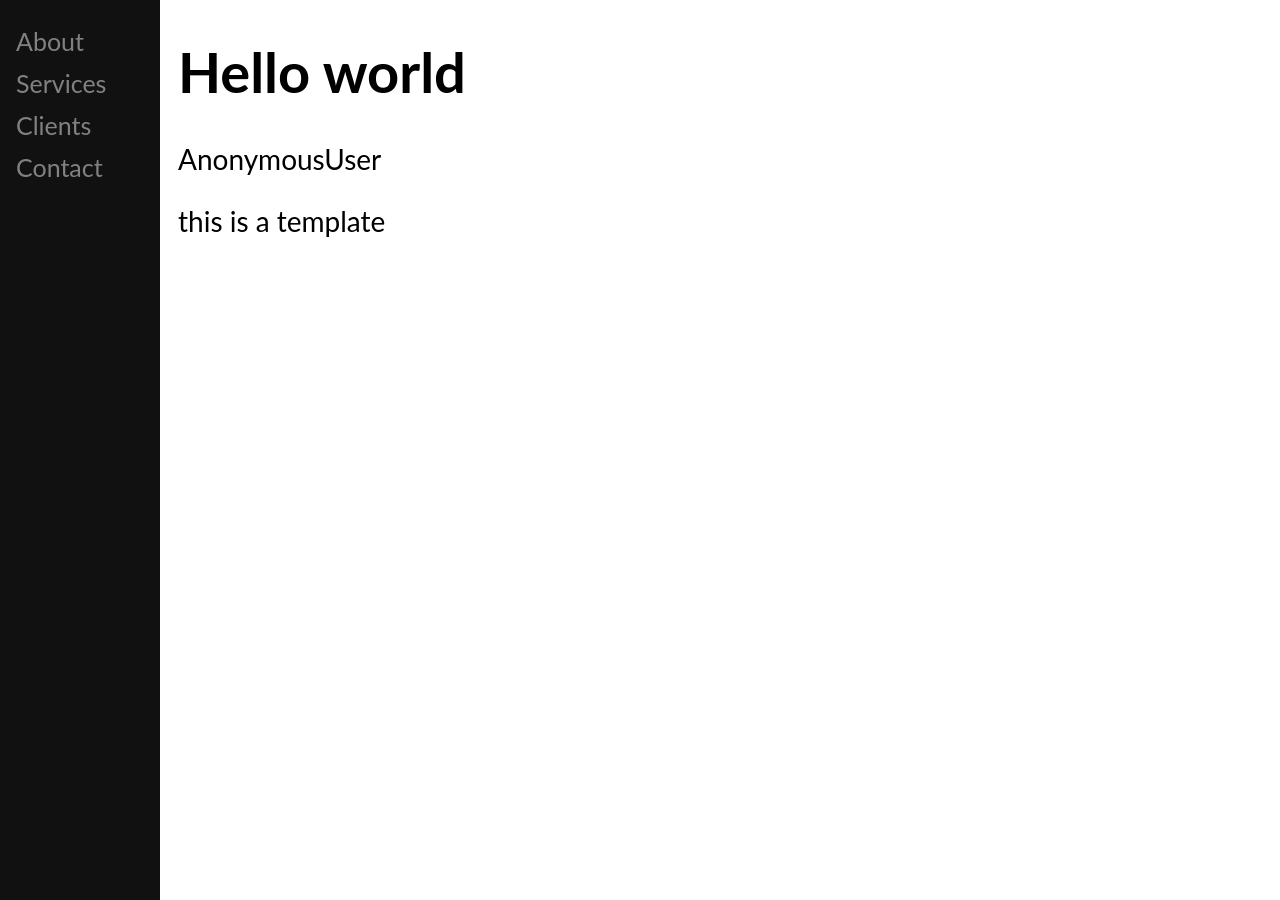
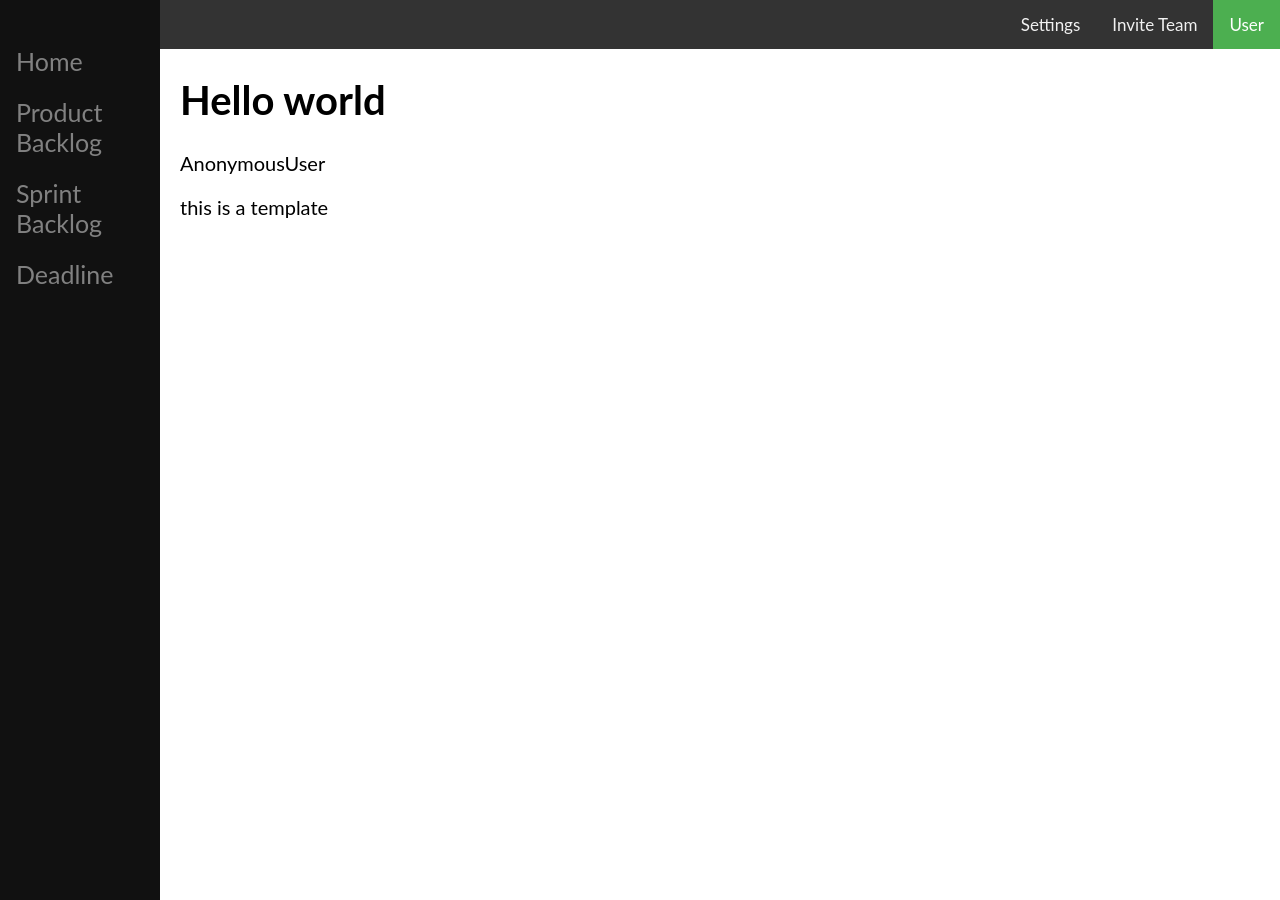
Before and after one commit to zhiqianfoo97/A-Web-Platform-for-Organizing-Projects-using-Scrum-Practice, a Django app: page /sprintbacklogview/ in a window 1280 px wide. Run offline with Django 3.2, Linux system fonts and the light colour scheme.

Commit message:
update base, sidenav, narbar template

```diff
--- a/templates/common/base.html
+++ b/templates/common/base.html
@@ -3,6 +3,7 @@
 <head>
 </head>
 
+{% include 'common/narbar.html' %}
 <body>
     <div class="main">
         {% include 'common/sidenav.html' %}
@@ -18,9 +19,9 @@ body {
     font-family: "Lato", sans-serif;
 }
 
-.main {
-    margin-left: 160px; /* Same as the width of the sidenav */
-    font-size: 28px; /* Increased text to enable scrolling */
-    padding: 0px 10px;
+.main{
+    margin-left: 150px; /* Same as the width of the sidenav */
+    font-size: 20px; /* Increased text to enable scrolling */
+    padding: 0px 30px;
 }
 </style>
--- a/templates/common/narbar.html
+++ b/templates/common/narbar.html
@@ -14,7 +14,7 @@ body {
 }
 
 .topnav a {
-  float: left;
+  float: right;
   color: #f2f2f2;
   text-align: center;
   padding: 14px 16px;
@@ -36,10 +36,9 @@ body {
 <body>
 
 <div class="topnav">
-  <a class="active" href="#home">Home</a>
-  <a href="#news">News</a>
-  <a href="#contact">Contact</a>
-  <a href="#about">About</a>
+  <a class="active" href="#user">User</a>
+  <a href="#inviteteam">Invite Team</a>
+  <a href="#settings">Settings</a>
 </div>
 
 
--- a/templates/common/sidenav.html
+++ b/templates/common/sidenav.html
@@ -16,11 +16,11 @@ body {
   left: 0;
   background-color: #111;
   overflow-x: hidden;
-  padding-top: 20px;
+  padding-top: 40px;
 }
 
 .sidenav a {
-  padding: 6px 8px 6px 16px;
+  padding: 6px 8px 15px 16px;
   text-decoration: none;
   font-size: 25px;
   color: #818181;
@@ -46,10 +46,10 @@ body {
 <body>
 
 <div class="sidenav">
-  <a href="#about">About</a>
-  <a href="#services">Services</a>
-  <a href="#clients">Clients</a>
-  <a href="#contact">Contact</a>
+  <a href="#home">Home</a>
+  <a href="#productbacklog">Product Backlog</a>
+  <a href="#sprintbacklog">Sprint Backlog</a>
+  <a href="#deadline">Deadline</a>
 </div>
 
 </body>
```
